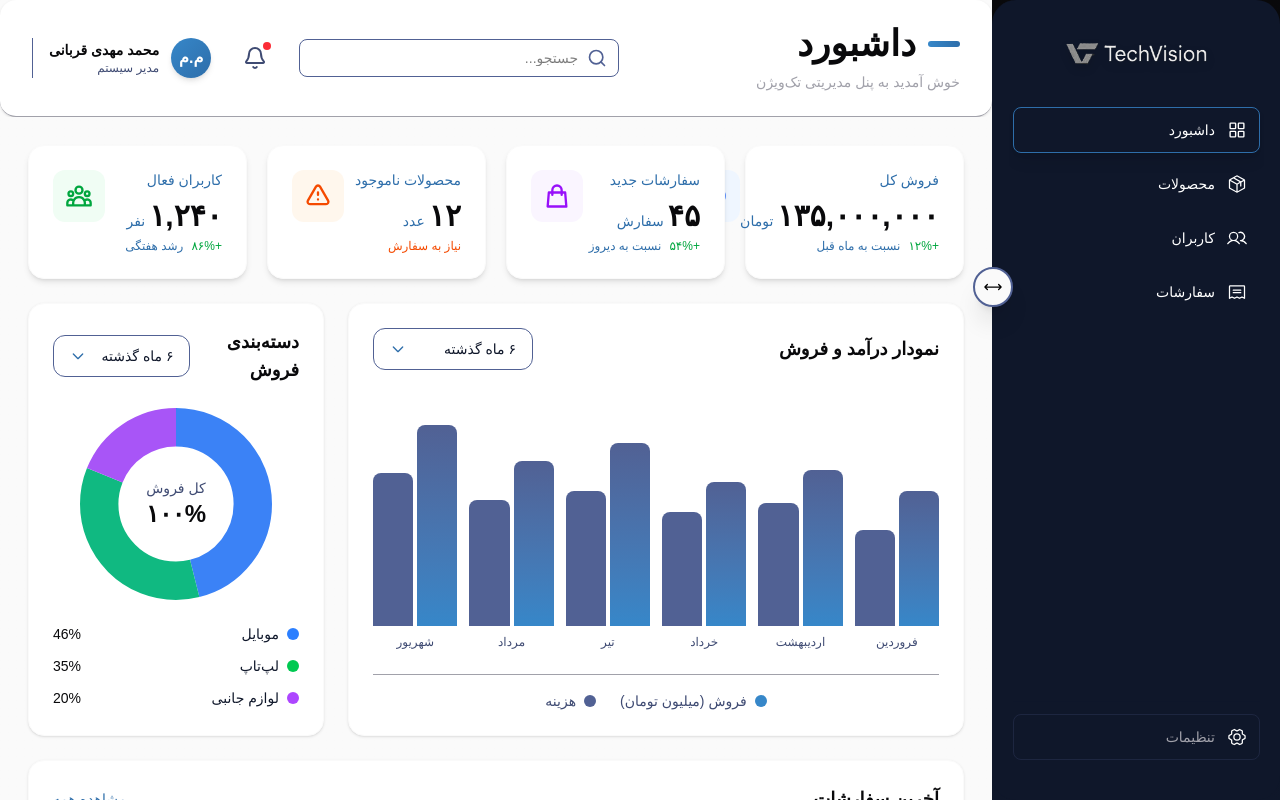
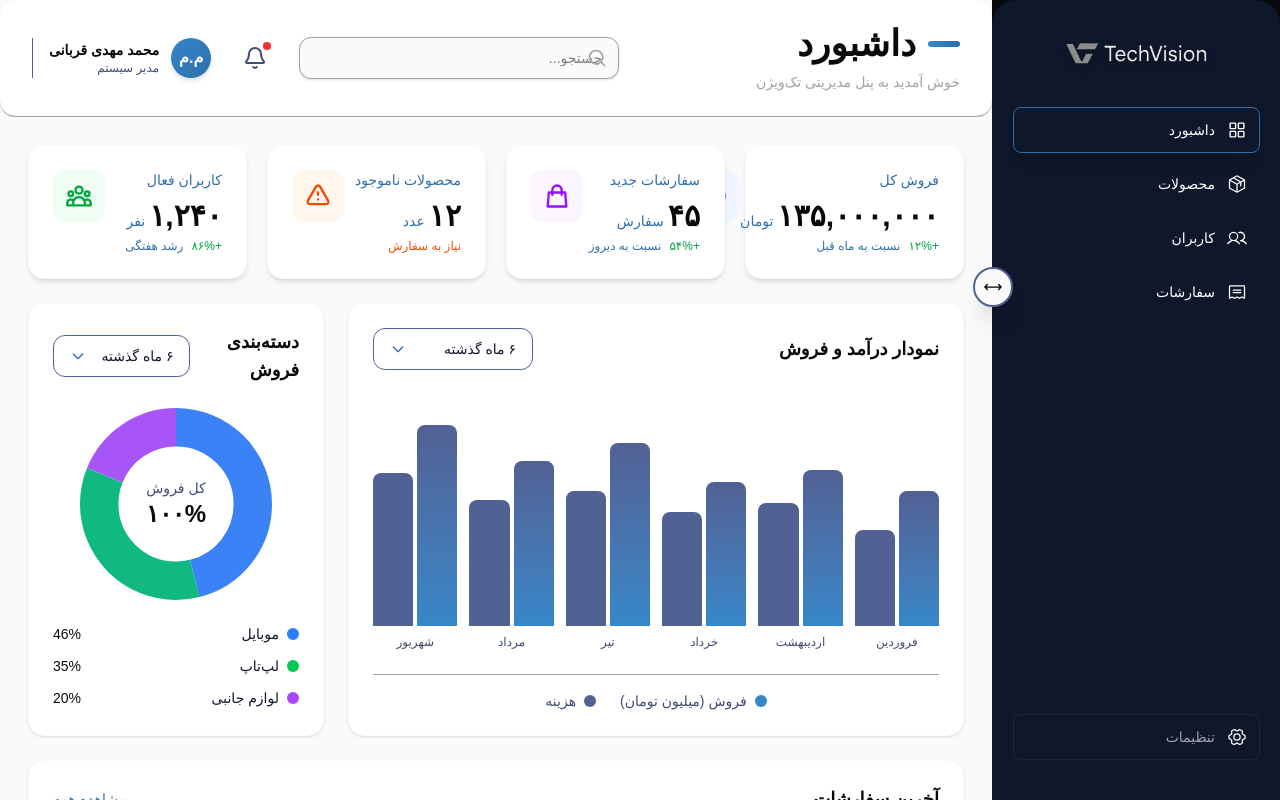
Before and after one commit to mahdi-delta/TechVision-AdminPanel, a React (Vite) app: page / in a window 1280 px wide. Built offline with nearby package versions, Linux system fonts and the light colour scheme; a small style sheet from the web is missing.

Commit message:
style: improve search input styling and interactions

```diff
--- a/src/components/AdminComponents/common/SearchInput.jsx
+++ b/src/components/AdminComponents/common/SearchInput.jsx
@@ -2,15 +2,15 @@ import { Search } from "lucide-react";
 
 const SearchInput = ({ value, onChange, placeholder = "جستجو...", className = "" }) => {
      return (
-          <div className={`relative ${className}`}>
+          <div className={`relative group ${className}`}>
                <input
                     type="text"
                     placeholder={placeholder}
                     value={value}
                     onChange={onChange}
-                    className="pl-4 pr-10 py-2 border border-tech-navy-light rounded-lg focus:border-tech-accent focus:ring-2 focus:ring-tech-muted outline-none text-sm w-full"
+                    className="pl-10 pr-4 py-2.5 border border-tech-muted rounded-xl focus:border-tech-accent focus:ring-2 focus:ring-tech-accent/20 outline-none text-sm w-full bg-tech-bg hover:bg-white transition-colors shadow-sm group-focus-within:shadow-md"
                />
-               <Search className="w-5 h-5 absolute right-3 top-1/2 -translate-y-1/2 text-tech-navy-light" />
+               <Search className="w-5 h-5 absolute right-3 top-1/2 -translate-y-1/2 text-tech-muted group-focus-within:text-tech-accent transition-colors" />
           </div>
      );
 };
```
